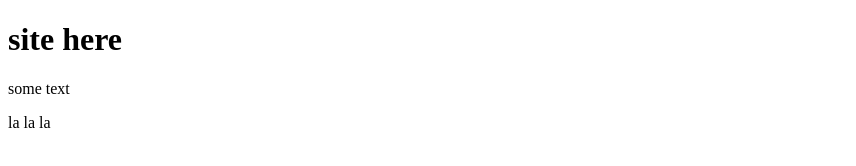
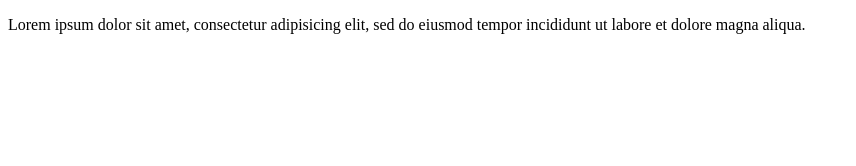
Before and after one commit to ALPHA-WebLab/site, a plain HTML site: page index.html in a window 1280 px wide. Shown: the whole page, without its empty margins (0-856 px from the left). Drawn offline with Linux system fonts and the light colour scheme.

Commit message:
third commit

```diff
--- a/index.html
+++ b/index.html
@@ -6,8 +6,6 @@
 	<link rel="stylesheet" href="css/style.css">
 </head>
 <body>
-	<h1>site here</h1>
-	<p>some text</p>
-	<p>la la la</p>
+	<p>Lorem ipsum dolor sit amet, consectetur adipisicing elit, sed do eiusmod tempor incididunt ut labore et dolore magna aliqua.</p>
 </body>
 </html>
```
